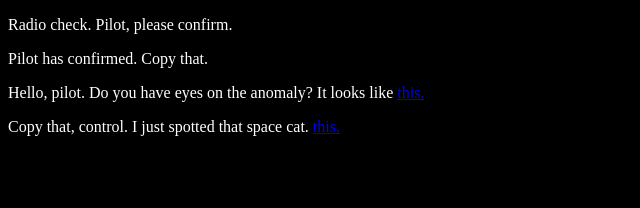
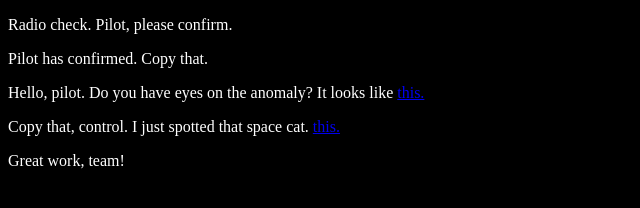
Before and after one commit to ydshiroma/communication-log, a plain HTML site: page index.html in a window 1280 px wide. Shown: the whole page, without its empty margins (0-640 px from the left). Drawn offline with Linux system fonts and the light colour scheme.

Commit message:
final changes

```diff
--- a/index.html
+++ b/index.html
@@ -8,5 +8,6 @@
       <p>Pilot has confirmed. Copy that.</p>
       <p>Hello, pilot. Do you have eyes on the anomaly? It looks like <a href="https://stock.adobe.com/search?k=space+cat">this.</a></p>
       <p>Copy that, control. I just spotted that space cat. <a href="https://wallpaperaccess.com/full/439038.jpg">this.</a></p>
+      <p>Great work, team!</p>
    </body>
 </html>
```
